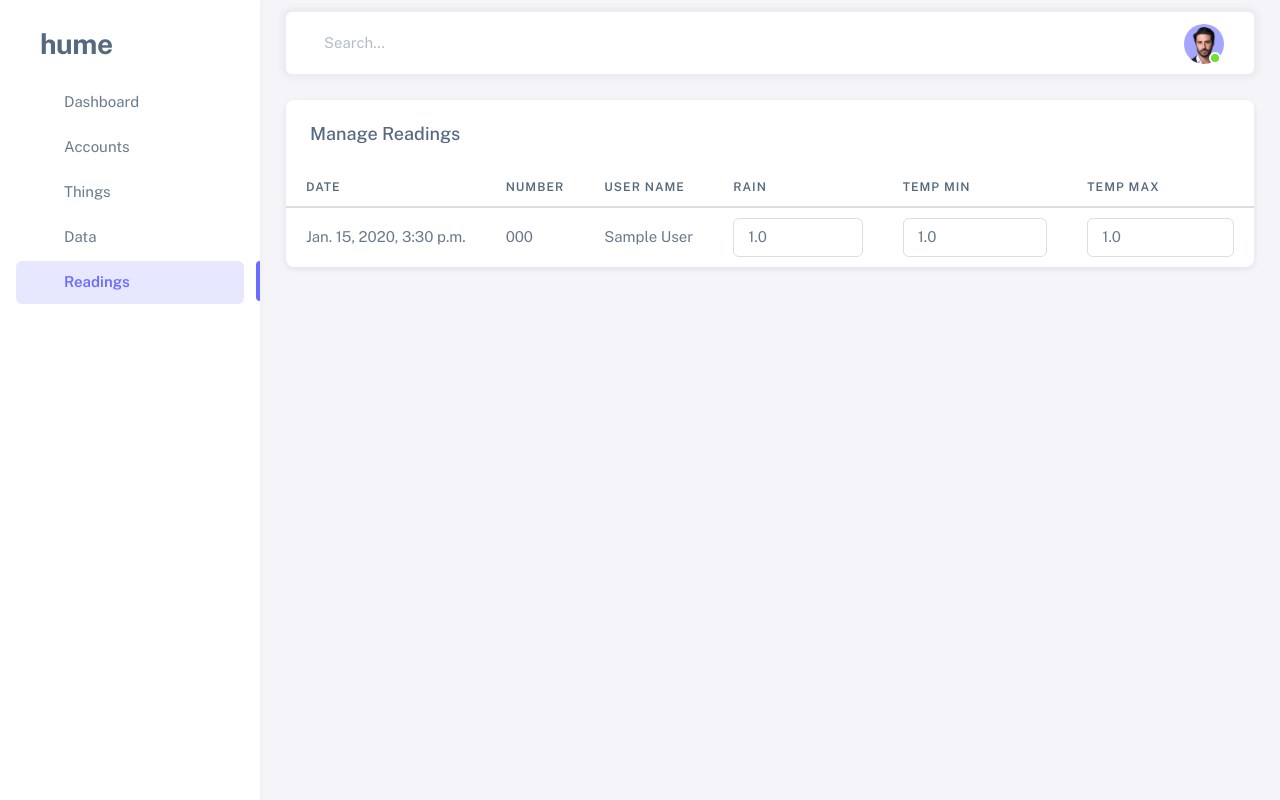
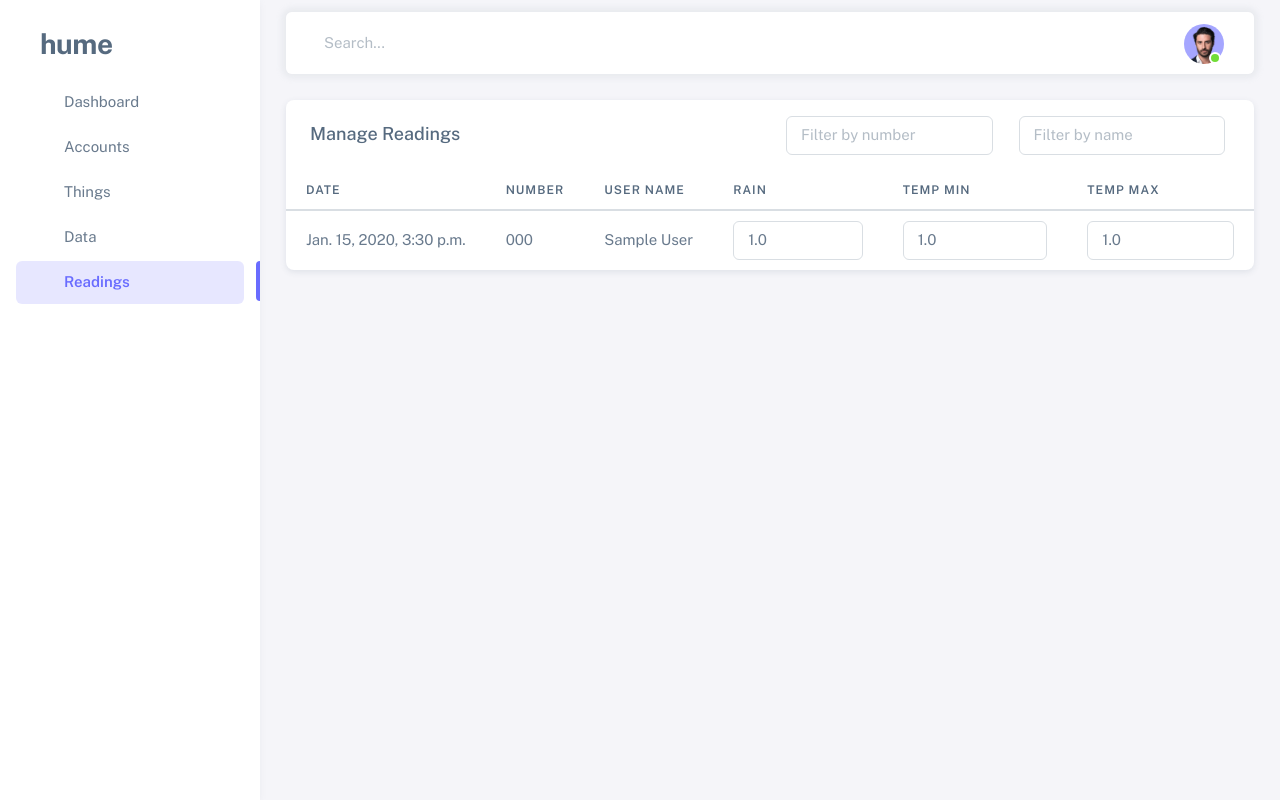
Before and after one commit to Rashicom/Hume, a Django app: page /administration/readings in a window 1280 px wide. Run offline with Django 5.2, Linux system fonts and the light colour scheme; tables that the repository leaves empty hold one stand-in row (values such as "Sample post"); some libraries are stand-ins or nearby versions.

Commit message:
fix(template):readings filter option

```diff
--- a/Hume/templates/admin_readings.html
+++ b/Hume/templates/admin_readings.html
@@ -8,7 +8,32 @@
 <div class="content-wrapper">
     <div class="container-xxl flex-grow-1 container-p-y">
       <div class="card">
-        <h5 class="card-header">Manage Readings</h5>
+        <div class="row">
+          <div class="col-md-6">
+            <h5 class="card-header">Manage Readings</h5>
+          </div>
+          <div class="row col-md-6 p-3" style="display: flex; justify-content: flex-end;">
+            <div class="col-md-6">
+              <input
+                type="text"
+                class="form-control"
+                id="defaultFormControlInput"
+                placeholder="Filter by number"
+                aria-describedby="defaultFormControlHelp"
+              />
+            </div>
+            <div class="col-md-6">
+              <input
+                type="text"
+                class="form-control"
+                id="defaultFormControlInput"
+                placeholder="Filter by name"
+                aria-describedby="defaultFormControlHelp"
+              />
+            </div>
+          </div>
+        </div>
+
         <div class="table-responsive text-nowrap">
           <table class="table">
             <thead>
```
Also changed, not shown: 3 other files.
